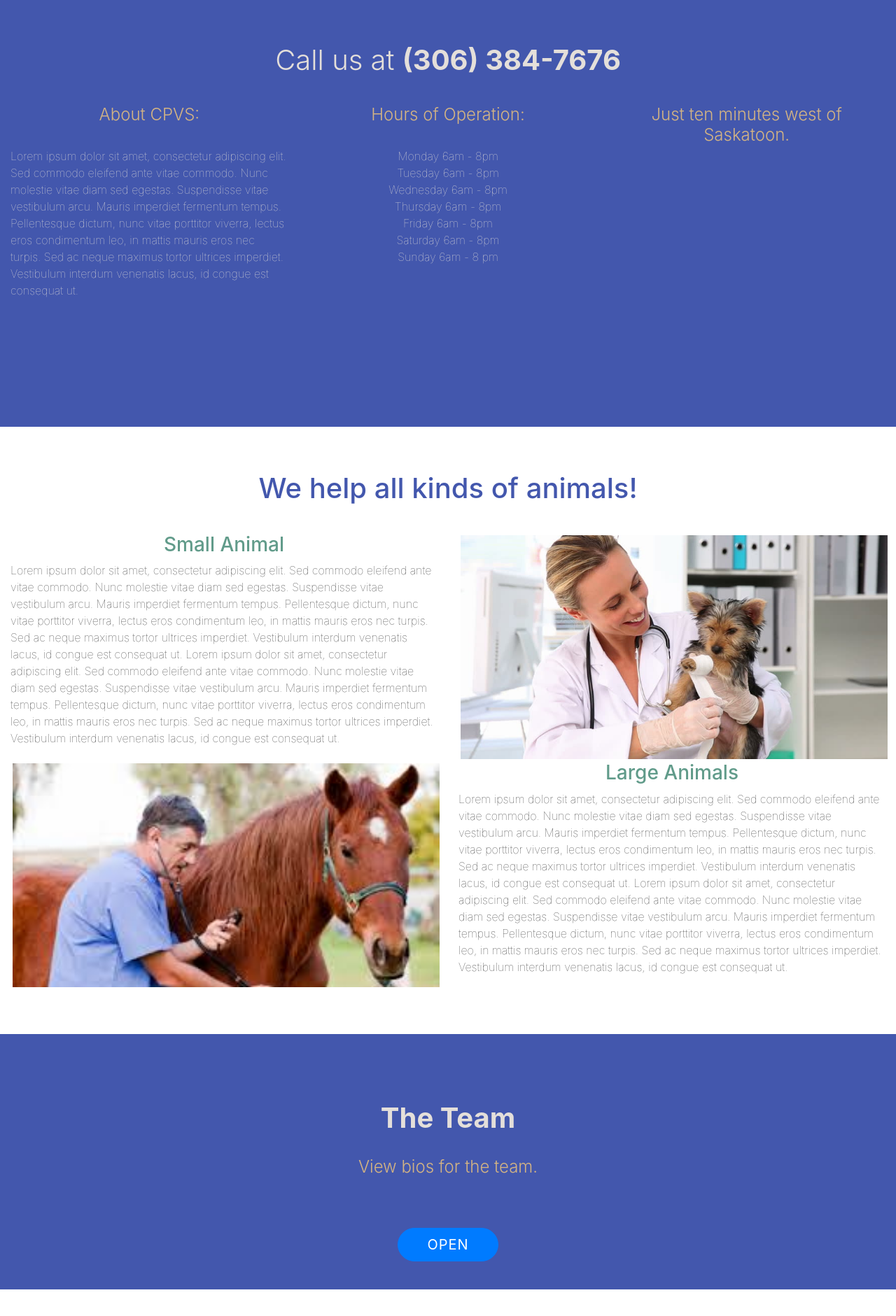
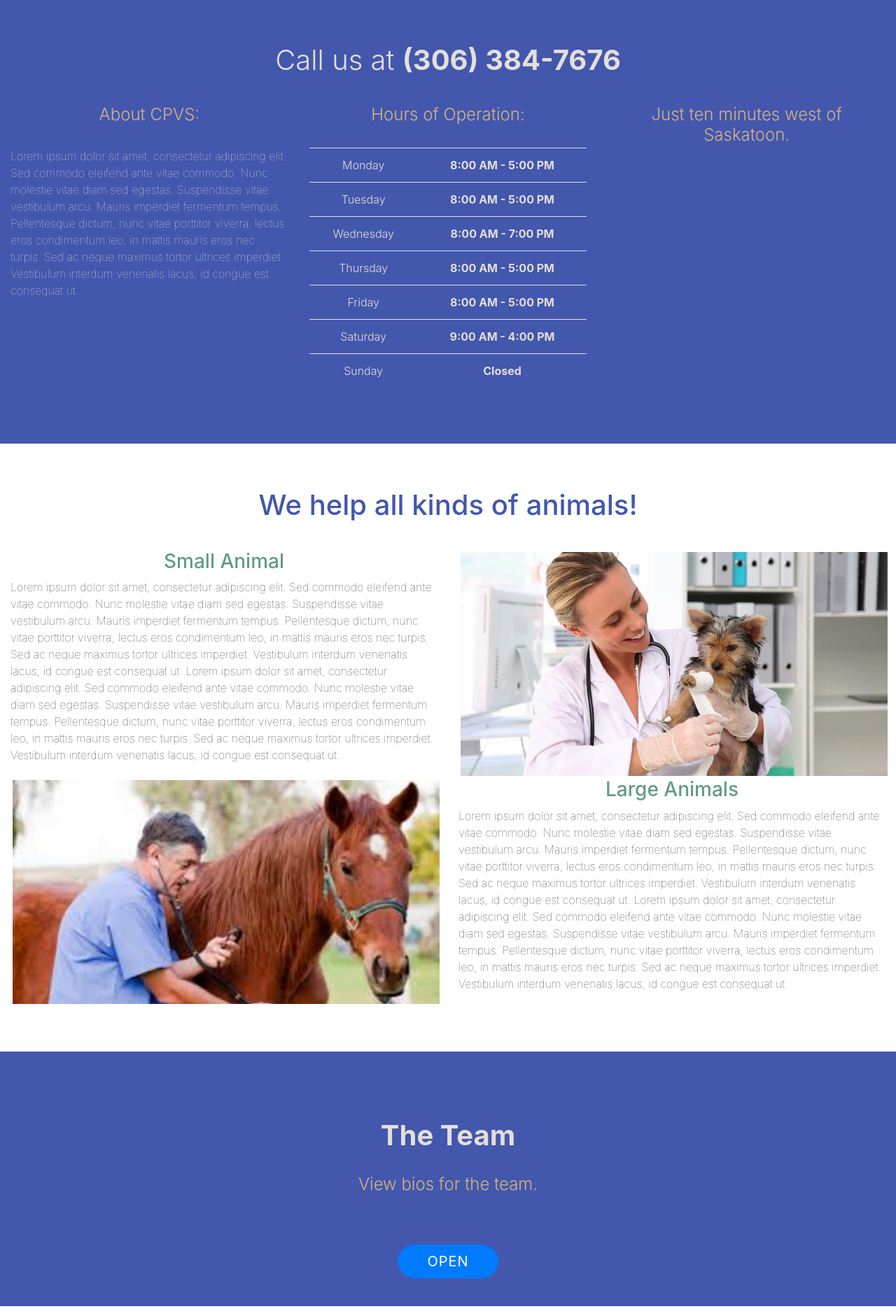
Before and after one commit to ryandomoslai/corman-park-website, a PHP site: page / in a window 1280 px wide. Shown: the part 852-2733 px from the top of the page at 70% size. Run offline with PHP 8.4, Linux system fonts and the light colour scheme; some libraries are stand-ins or nearby versions; grey boxes are pictures that could not be loaded.

Commit message:
Fixed hours of operations presentation

```diff
--- a/index.css
+++ b/index.css
@@ -150,6 +150,15 @@
     color: #D4B483;
 }
 
+.primary-back tr {
+    color: #E4DFDA;
+    font-weight: 700;
+}
+
+.primary-back td.date {
+    font-weight: 300;
+}
+
 #map {
     width: cover;
     height: auto;
--- a/index.html
+++ b/index.html
@@ -90,16 +90,38 @@
                 </div>
                 <div class="col-sm-4">
                     <h4>Hours of Operation:</h4><br>
-                    <p>
-                        Monday 6am - 8pm
-                        <br>Tuesday 6am - 8pm
-                        <br>Wednesday 6am - 8pm
-                        <br>Thursday 6am - 8pm
-                        <br>Friday 6am - 8pm
-                        <br>Saturday 6am - 8pm
-                        <br>Sunday 6am - 8 pm
-                        <br>
-                    </p>
+                    <table class="table">
+                        <tbody>
+                            <tr>
+                                <td class="date">Monday</td>
+                                <td>8:00 AM - 5:00 PM</td>
+                            </tr>
+                            <tr>
+                                <td class="date">Tuesday</td>
+                                <td>8:00 AM - 5:00 PM</td>
+                            </tr>
+                            <tr>
+                                <td class="date">Wednesday</td>
+                                <td>8:00 AM - 7:00 PM</td>
+                            </tr>
+                            <tr>
+                                <td class="date">Thursday</td>
+                                <td>8:00 AM - 5:00 PM</td>
+                            </tr>
+                            <tr>
+                                <td class="date">Friday</td>
+                                <td>8:00 AM - 5:00 PM</td>
+                            </tr>
+                            <tr>
+                                <td class="date">Saturday</td>
+                                <td>9:00 AM - 4:00 PM</td>
+                            </tr>
+                            <tr>
+                                <td class="date">Sunday</td>
+                                <td>Closed</td>
+                            </tr>
+                        </tbody>
+                    </table>
                 </div>
                 <div class="col-sm-4 text-center">
                     <h4>Just ten minutes west of Saskatoon.</h4><br>
@@ -221,12 +243,11 @@
         </article>
     </div>
 
-    <div class="container-fluid" style="padding-top: 2rem; background-color: #4357AD;" id="Contact Us">
+    <div class="container-fluid" style="padding-top: 1rem; padding-bottom: 5%; background-color: #4357AD;" id="Contact Us">
         <article class="primary-back">
             <div class="row">
                 <div class="col-sm-2"></div>
                 <div class="col-sm-8 text-center">
-                    <br>
                     <h1 style="padding-bottom: 2rem">Corman Park is available 7 days a week:</h1>
                 </div>
                 <div class="col-sm-2"></div>
@@ -235,21 +256,15 @@
                 <div class="col-sm-6 text-center">
                     <h4>For service during our scheduled hours, call:</h4>
                     <h4 class="phone">(306) 384-7676</h4>
-                    <p class="text-left">
-                        Lorem ipsum dolor sit amet, consectetur adipiscing elit. Sed commodo eleifend ante vitae commodo. Nunc molestie vitae diam
-                        sed egestas. Suspendisse vitae vestibulum arcu. Mauris imperdiet fermentum tempus. Pellentesque dictum, nunc vitae
-                        porttitor viverra, lectus eros condimentum leo, in mattis mauris eros nec turpis. Sed ac neque maximus tortor ultrices
-                        imperdiet. Vestibulum interdum venenatis lacus, id congue est consequat ut.
+                    <p>
+                        Call here to book an appointment during work hours.
                     </p>
                 </div>
-                <div class="col-sm-6 text-center">
+                <div class="col-sm-6 text-center padding-top: 2rem;">
                     <h4>For emergency service, call:</h4>
                     <h4 class="phone">(306) 227-8331</h4>
-                    <p class="text-left">
-                         Lorem ipsum dolor sit amet, consectetur adipiscing elit. Sed commodo eleifend ante vitae commodo. Nunc molestie vitae diam
-                        sed egestas. Suspendisse vitae vestibulum arcu. Mauris imperdiet fermentum tempus. Pellentesque dictum, nunc vitae porttitor
-                        viverra, lectus eros condimentum leo, in mattis mauris eros nec turpis. Sed ac neque maximus tortor ultrices imperdiet. Vestibulum
-                        interdum venenatis lacus, id congue est consequat ut.
+                    <p>
+                        If you have an emergency that requires vet attendance, please call this number during off hours for vet service.
                     </p>
                 </div>
             </div>
```
